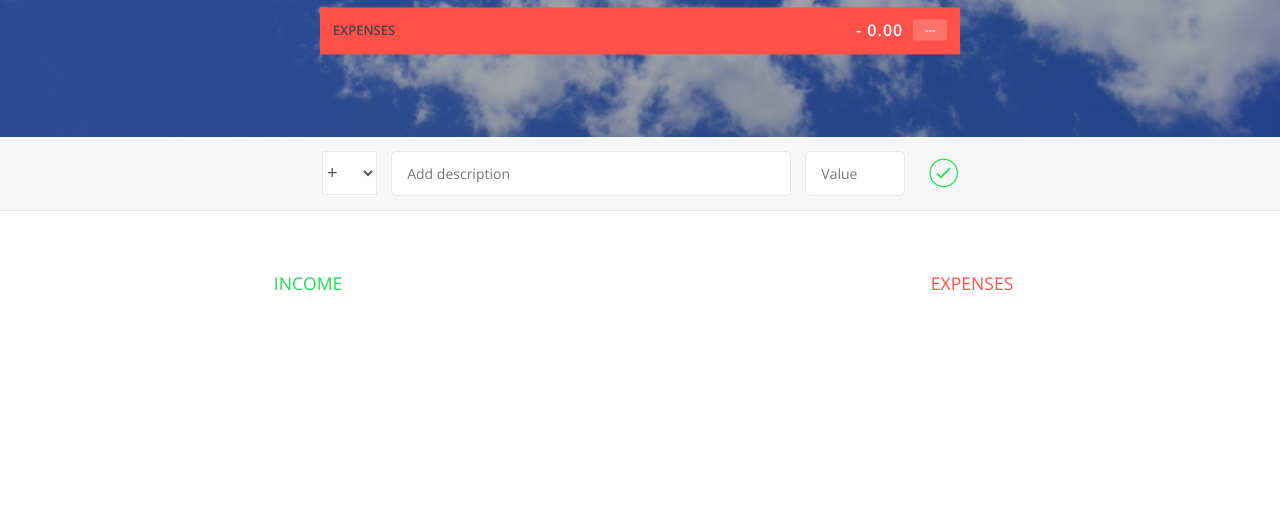
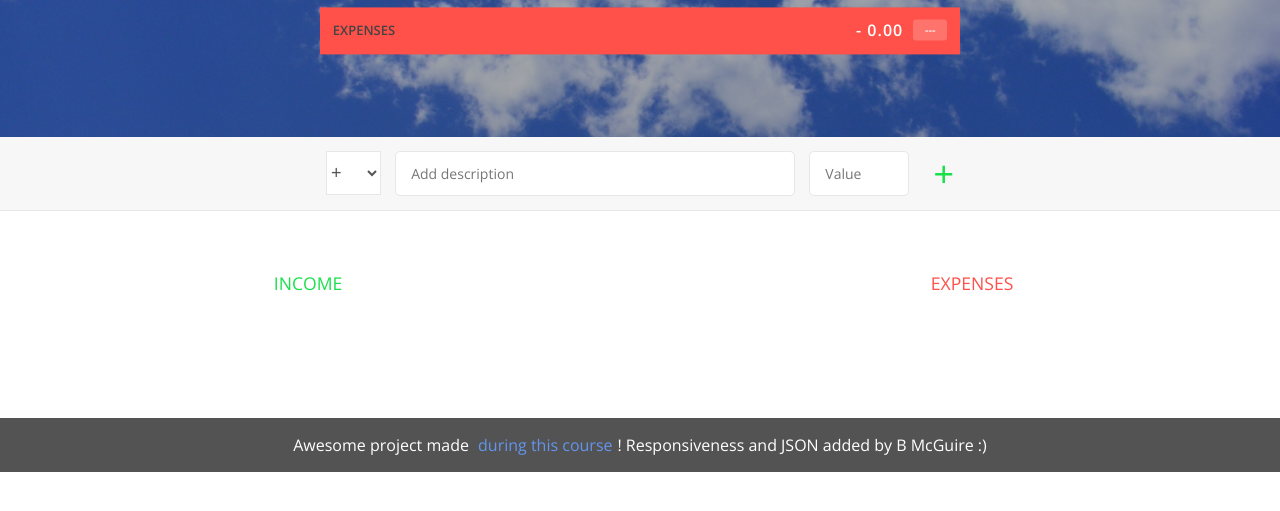
Before and after one commit to beth-mcguire/budgetapp, a plain HTML site: page Budget App/index.html in a window 1280 px wide. Shown: the part 263-774 px from the top of the page. Drawn offline with nearby package versions, Linux system fonts and the light colour scheme.

Commit message:
Update index.html
Added a footer and got rid of icon buttons link and added a "+" instead, as the link wasn't functioning properly

```diff
--- a/Budget App/index.html
+++ b/Budget App/index.html
@@ -6,11 +6,6 @@
     <meta http-equiv="X-UA-Compatible" content="ie=edge" />
     <link
       href="https://fonts.googleapis.com/css?family=Open+Sans:100,300,400,600"
-      rel="stylesheet"
-      type="text/css"
-    />
-    <link
-      href="http://code.ionicframework.com/ionicons/2.0.1/css/ionicons.min.css"
       rel="stylesheet"
       type="text/css"
     />
@@ -47,7 +42,7 @@
     <div class="bottom">
       <div class="add">
         <div class="add__container">
-          <select class="add__type">
+          <select class="add__type" autocomplete="off">
             <option value="inc" selected>+</option>
             <option value="exp">-</option>
           </select>
@@ -58,7 +53,7 @@
           />
           <input type="number" class="add__value" placeholder="Value" />
           <button class="add__btn">
-            <i class="ion-ios-checkmark-outline"></i>
+            +
           </button>
         </div>
       </div>
@@ -74,7 +69,7 @@
                                 <div class="right clearfix">
                                     <div class="item__value">+ 2,100.00</div>
                                     <div class="item__delete">
-                                        <button class="item__delete--btn"><i class="ion-ios-close-outline"></i></button>
+                                        <button class="item__delete--btn">X</button>
                                     </div>
                                 </div>
                             </div>
@@ -84,7 +79,7 @@
                                 <div class="right clearfix">
                                     <div class="item__value">+ 1,500.00</div>
                                     <div class="item__delete">
-                                        <button class="item__delete--btn"><i class="ion-ios-close-outline"></i></button>
+                                        <button class="item__delete--btn">X</button>
                                     </div>
                                 </div>
                             </div>
@@ -103,7 +98,7 @@
                                     <div class="item__value">- 900.00</div>
                                     <div class="item__percentage"></div>
                                     <div class="item__delete">
-                                        <button class="item__delete--btn"><i class="ion-ios-close-outline"></i></button>
+                                        <button class="item__delete--btn">X</button>
                                     </div>
                                 </div>
                             </div>
@@ -113,7 +108,7 @@
                                     <div class="item__value">- 435.28</div>
                                     <div class="item__percentage">10%</div>
                                     <div class="item__delete">
-                                        <button class="item__delete--btn"><i class="ion-ios-close-outline"></i></button>
+                                        <button class="item__delete--btn">X</button>
                                     </div>
                                 </div>
                             </div>
@@ -122,6 +117,13 @@
         </div>
       </div>
     </div>
+
+    <footer>
+      Awesome project made
+      <a href="https://www.udemy.com/the-complete-javascript-course/"
+        >during this course</a
+      >! Responsiveness and JSON added by B McGuire :)
+    </footer>
     <script src="js/app.js"></script>
   </body>
 </html>
```
